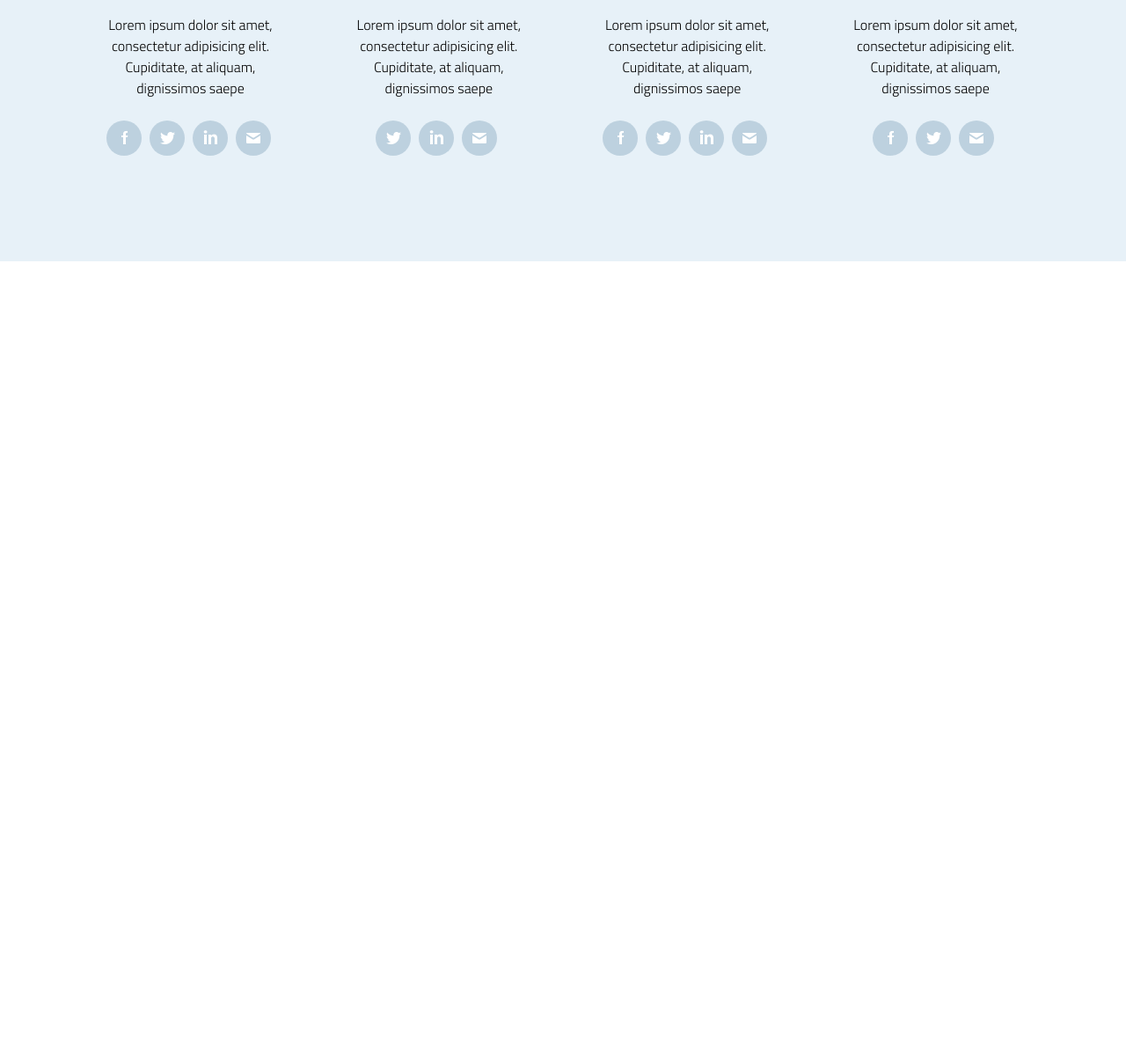
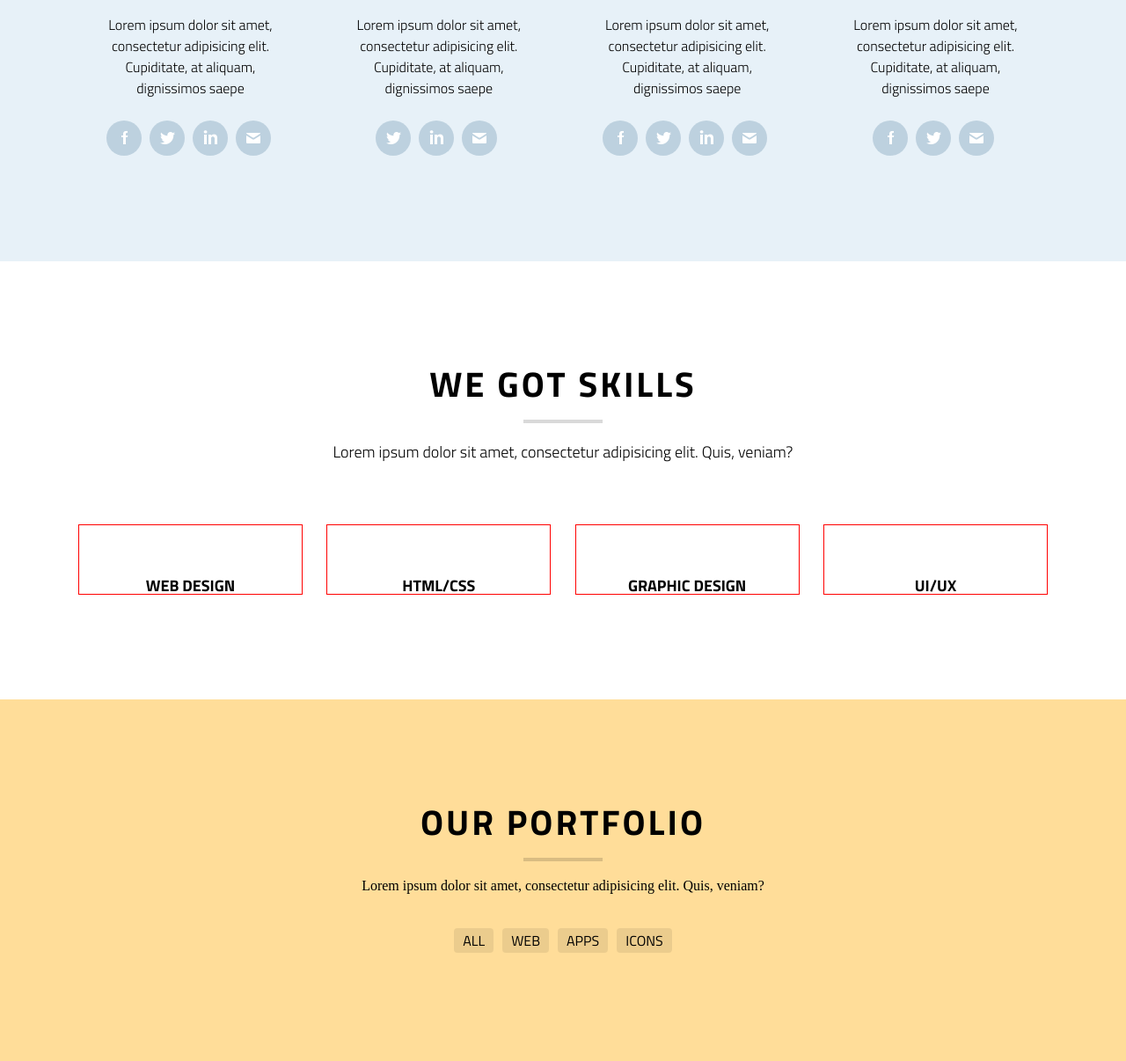
Before and after one commit to i-manhushev/Project_2, a website: page app/index.html in a window 1280 px wide. Shown: the part 1984-3190 px from the top of the page at 88% size. Before the commit the page ends 2281 px from the top, so only its background shows below. Drawn offline with Linux system fonts and the light colour scheme.

Commit message:
uncomplete skills & portfolio

```diff
--- a/app/index.html
+++ b/app/index.html
@@ -123,6 +123,54 @@
 				</div>
 			</div>
 		</div>
+
+										<!-- Skills Block	 -->
+		<div id="skills">
+			<div class="container">
+				<h2 class="title">We got skills</h2>
+				<p class="descr">Lorem ipsum dolor sit amet, consectetur adipisicing elit. Quis, veniam?</p>
+				<div class="skills__wrap clearfix">
+					<div class="sk__item">
+						<div class="sk__item__progress">
+							<!-- progress circle goes here -->
+						</div>
+						<p class="sk__item__title">Web design</p>
+					</div>
+					<div class="sk__item">
+						<div class="sk__item__progress">
+							<!-- progress circle goes here -->
+						</div>
+						<p class="sk__item__title">html/css</p>
+					</div>
+					<div class="sk__item">
+						<div class="sk__item__progress">
+							<!-- progress circle goes here -->
+						</div>
+						<p class="sk__item__title">graphic design</p>
+					</div>
+					<div class="sk__item">
+						<div class="sk__item__progress">
+							<!-- progress circle goes here -->
+						</div>
+						<p class="sk__item__title">ui/ux</p>
+					</div>
+				</div>
+			</div>
+		</div>
+
+
+		<div id="portfolio">
+			<div class="container">
+				<h2 class="title">Our Portfolio</h2>
+				<p class="descr">Lorem ipsum dolor sit amet, consectetur adipisicing elit. Quis, veniam?</p>
+				<ul class="portfolio__nav clearfix">
+					<li><a href="#">All</a></li>
+					<li><a href="#">Web</a></li>
+					<li><a href="#">Apps</a></li>
+					<li><a href="#">Icons</a></li>
+				</ul>
+			</div>
+		</div>
 	</main>
 </body>
 </html>
--- a/app/styles/main.less
+++ b/app/styles/main.less
@@ -122,10 +122,10 @@
 					font: 16px/18px 'Titillium Web', arial, sans-serif;
 					color: @textMainColor;
 					text-transform: uppercase;
-				}
 					&:hover{
 						background-color: #643a79;
 						border-radius: 4px;
+					}
 				}
 			}
 		}
@@ -221,7 +221,7 @@
 				margin-right: 0;
 			}
 			&__pic{
-				background: #878787;
+				background: #878787; // add url with pic and position
 				width:200px;
 				height:200px;
 				border-radius: 50%;
@@ -270,3 +270,76 @@
 
 	}
 }
+
+/*Skills Block*/
+
+#skills{
+	background-color: #fff;
+	.paddingSection();
+	.text-align();
+	.title{
+		.titles();
+		&:after{
+			.titleUnderline();
+		}
+	}
+	.descr{
+		.descrs();
+	}
+	.skills__wrap{
+		padding-top: 70px;
+		.sk__item{
+			outline: 1px solid red;
+			margin-right: 8%/3;
+			.left();
+				width: 23%;
+				padding: 0 30px;
+			&:last-child{
+				margin-right: 0;
+			}
+			&__title{
+				font: 700 18px/18px 'Titillium Web', arial, sans-serif;
+				text-transform: uppercase;
+				margin-top: 60px;
+			}
+		}
+	}
+
+}
+
+/*Portfolio block*/
+#portfolio{
+	background-color: #fd9;
+	.paddingSection();
+	.text-align();
+	.title{
+		.titles();
+		&:after{
+			.titleUnderline();
+		}
+	}
+	.portfolio__nav{
+		display: inline-block; // think how to center with nav remaining block;
+		margin: 40px auto 0; // center the navigation
+		li{
+			margin-right:10px;
+			&:last-child{
+				margin-right:0;
+			}
+			.left();
+			a{
+				display: block;
+				background-color: rgba(0,0,0,0.08);
+				padding: 5px 10px;
+				font: 16px/18px 'Titillium Web', arial, sans-serif;
+				color: #000;
+				text-transform: uppercase;
+				border-radius: 4px;
+				&:hover{
+				background-color: #fff;
+				}
+			}
+		}
+	}
+
+}
```
Also changed, not shown: app/styles/main.css, dist/index.html, dist/styles/mainTotal.css, 1 other file. Lines whose indentation alone changed are shown as unchanged.
